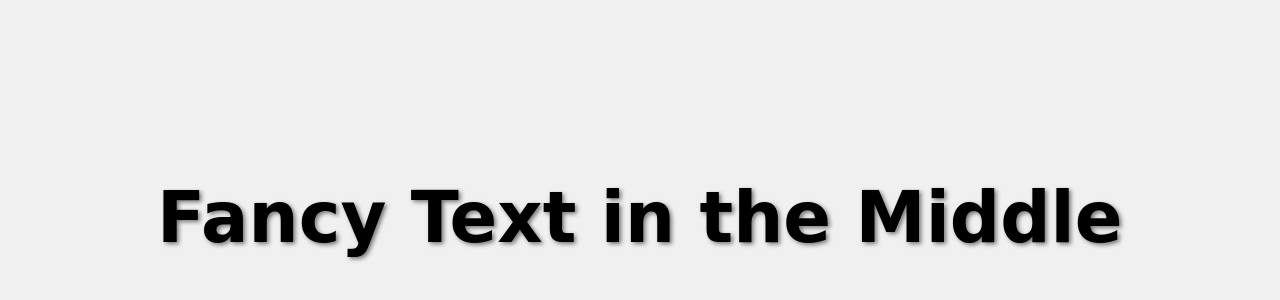
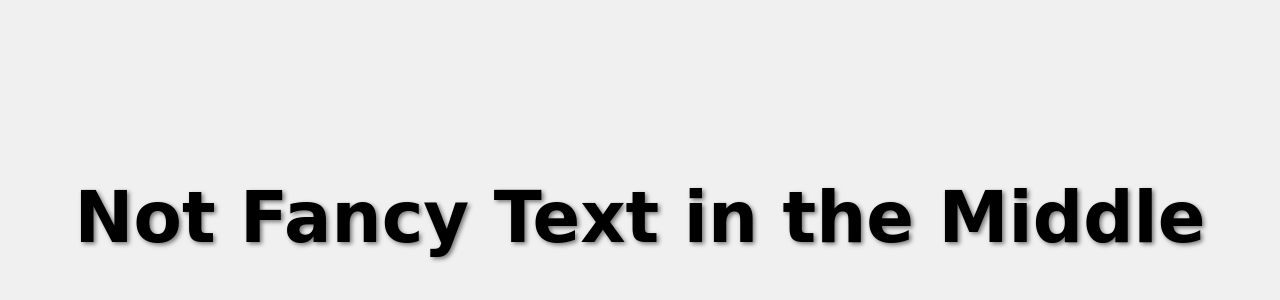
Before and after one commit to EnchantedService/test1, a plain HTML site: page index.html in a window 1280 px wide. Shown: the part 182-482 px from the top of the page. Drawn offline with Linux system fonts and the light colour scheme.

Commit message:
Update index.html

```diff
--- a/index.html
+++ b/index.html
@@ -34,6 +34,6 @@
   </style>
 </head>
 <body>
-  <h1>Fancy Text in the Middle</h1>
+  <h1>Not Fancy Text in the Middle</h1>
 </body>
 </html>
```
